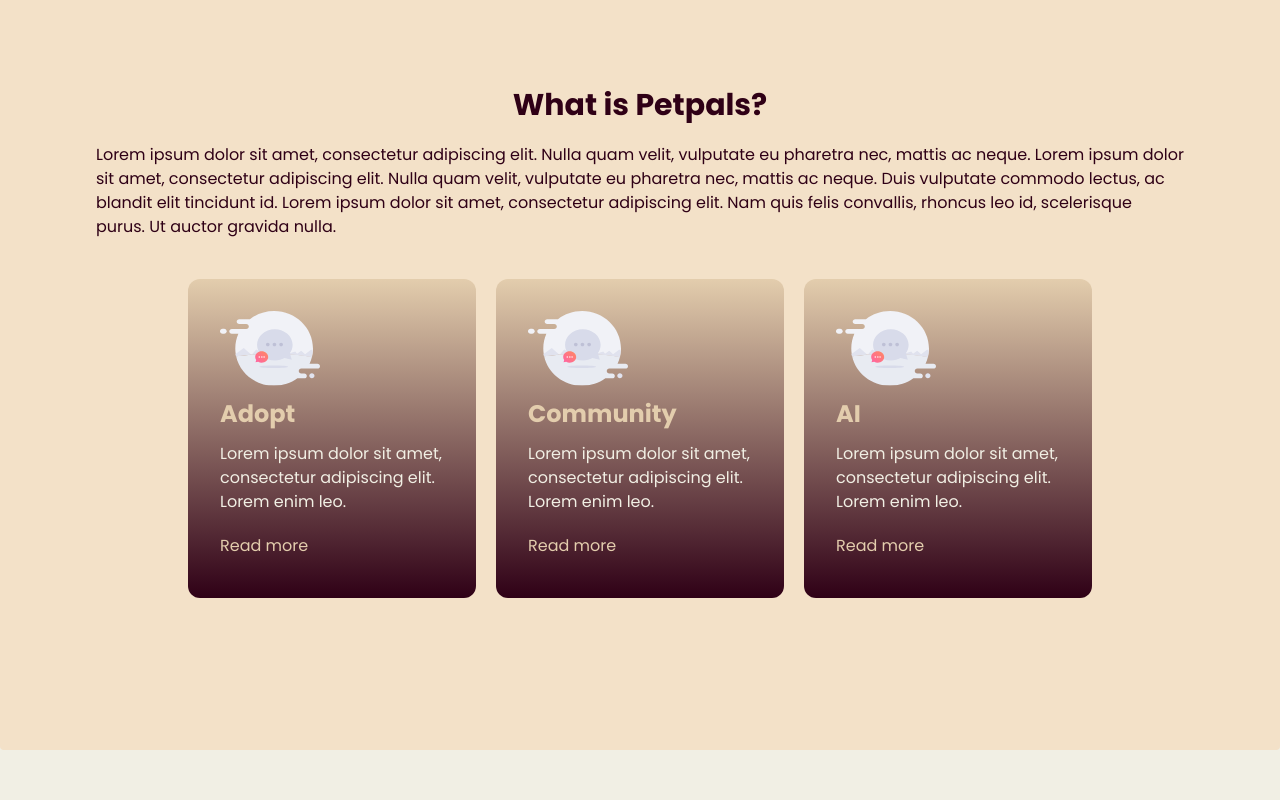
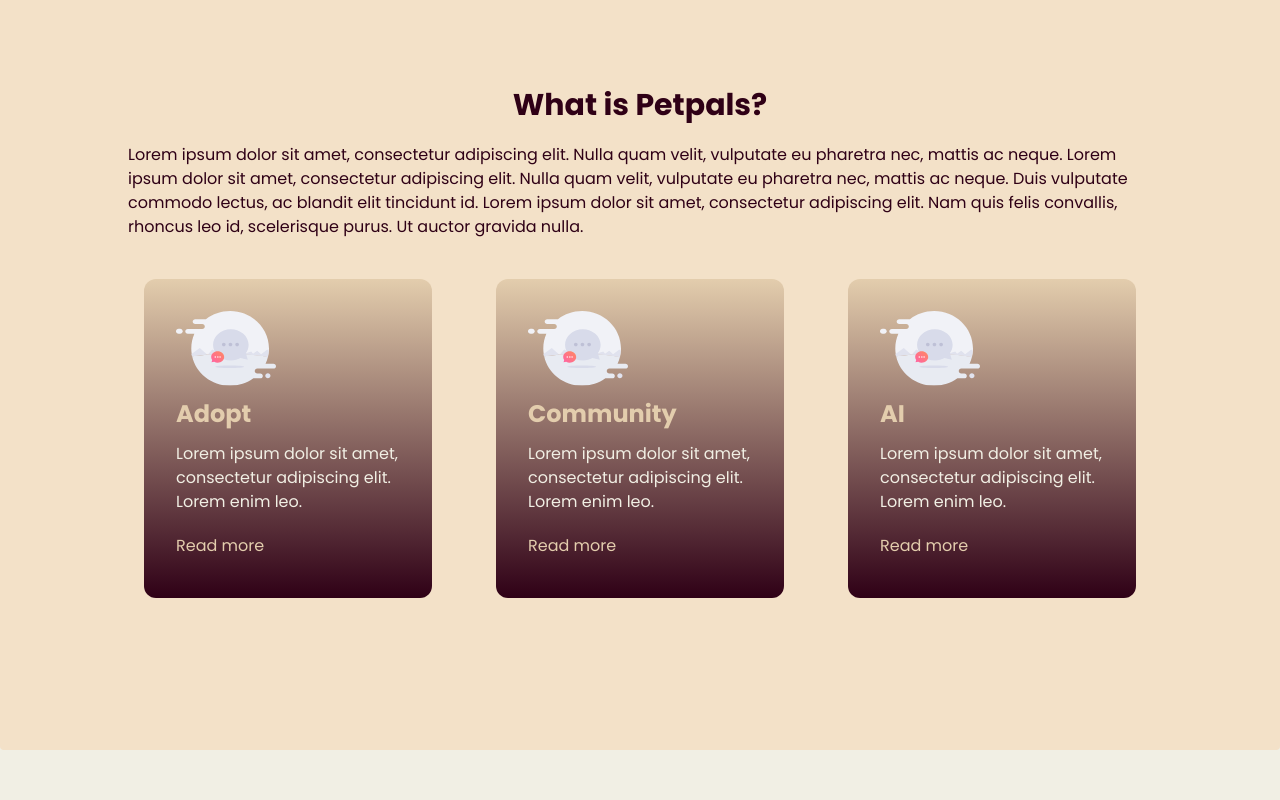
Before and after one commit to birongliu/CISC-4900, a Next.js app in the folder frontend/: page / in a window 1280 px wide. Shown: the part 860-1660 px from the top of the page. Built offline with nearby package versions, Linux system fonts and the light colour scheme.

Commit message:
Refactor landing page components for responsive design

```diff
--- a/frontend/src/app/ui/landing/About.tsx
+++ b/frontend/src/app/ui/landing/About.tsx
@@ -31,7 +31,7 @@ export default function About() {
       <h1 className="font-bold font-poppins text-3xl text-primary">
         What is Petpals?
       </h1>
-      <p className="pt-5 font-poppins px-12 md:px-24 text-base text-primary">
+      <p className="pt-5 font-poppins px-12 md:px-32 text-pretty text-primary">
         Lorem ipsum dolor sit amet, consectetur adipiscing elit. Nulla quam
         velit, vulputate eu pharetra nec, mattis ac neque. Lorem ipsum dolor sit
         amet, consectetur adipiscing elit. Nulla quam velit, vulputate eu
@@ -40,7 +40,7 @@ export default function About() {
         elit. Nam quis felis convallis, rhoncus leo id, scelerisque purus. Ut
         auctor gravida nulla.
       </p>
-      <div className="grid md:grid-cols-2 lg:grid-cols-3 p-10 pt-10 gap-5">
+      <div className="grid md:grid-cols-2 lg:grid-cols-3 p-10 pt-10 gap-10 md:gap-16 place-items-center">
         {cards.map((card, index) => (
           <div
             key={index}
--- a/frontend/src/app/ui/landing/Hero.tsx
+++ b/frontend/src/app/ui/landing/Hero.tsx
@@ -6,7 +6,7 @@ import Button from "../shared/Button";
 
 export default function Hero() {
   return (
-    <div className="h-full my-16 relative grid lg:px-20 px-10 lg:grid-cols-2">
+    <section className="h-full my-16 relative grid lg:px-20 px-10 lg:grid-cols-2">
       <div className=" w-full py-32 relative">
         <Vector className="z-10 top-2" />
         <Shape className="top-10 right-32" />
@@ -34,9 +34,9 @@ export default function Hero() {
           alt="hero"
           width={937}
           height={699}
-          className="w-full h-full"
+          className="object-contain w-full h-full"
         />
       </div>
-    </div>
+    </section>
   );
 }
--- a/frontend/src/app/ui/landing/PetMatcher.tsx
+++ b/frontend/src/app/ui/landing/PetMatcher.tsx
@@ -22,7 +22,7 @@ const images = [
 
 export default function PetMatcher() {
   return (
-    <div className="my-20 flex items-center px-12 justify-center">
+    <section className="my-20 flex items-center px-12 justify-center">
       <div className="max-w-6xl w-full grid md:grid-cols-2 gap-8 items-center">
         <div className="space-y-6">
           <h1 className="text-4xl md:text-5xl font-bold font-poppins text-primary leading-tight">
@@ -55,6 +55,6 @@ export default function PetMatcher() {
           })}
         </div>
       </div>
-    </div>
+    </section>
   );
 }
```
